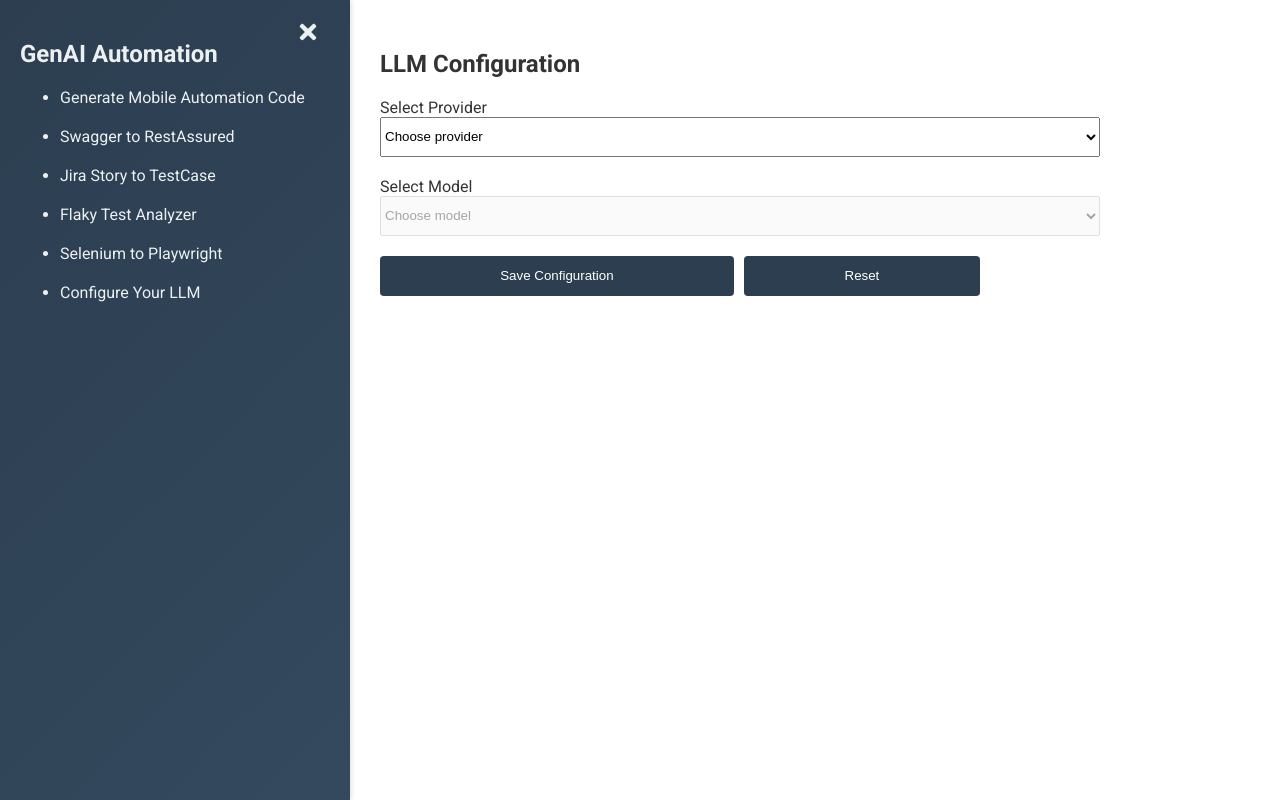
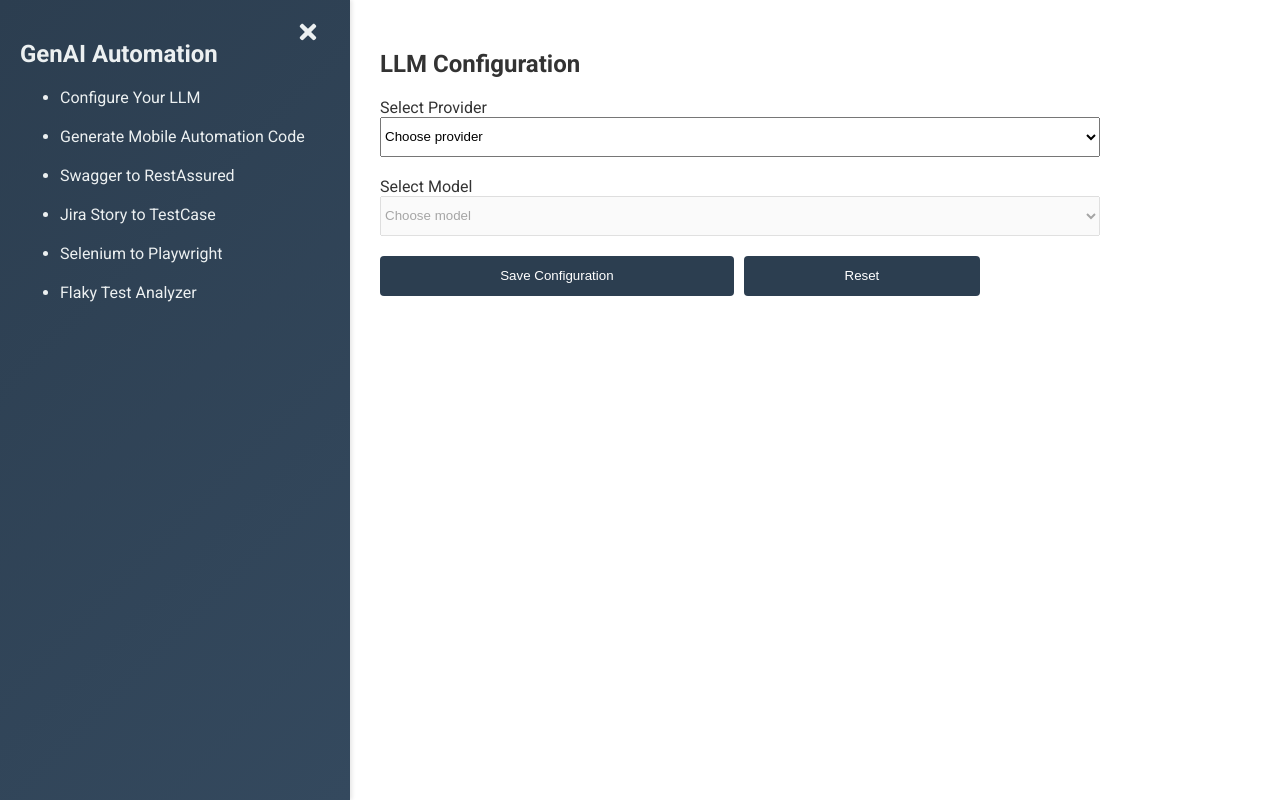
Before and after one commit to Anirudho747/AI-FE, a React (Create React App) app: page /ConfigurationTab in a window 1280 px wide. Built offline with nearby package versions, Linux system fonts and the light colour scheme.

Commit message:
Landing Page updated

```diff
--- a/src/App.js
+++ b/src/App.js
@@ -16,14 +16,14 @@ function App() {
         <Sidebar />
         <div className="main-content">
           <Routes>
+            <Route path="/ConfigurationTab" element={<ConfigurationTab />} />
             <Route path="/generate" element={<SwaggerToRestAssuredPage />} />
             <Route path="/dom-to-appiumcode" element={<MobileDomToAppiumCode7 />} />
             <Route path="/description-to-testcase" element={<GenerateTestFromDesign />} />
             <Route path="/selenium-to-playwright" element={<SeleniumToPlaywrightPage />} />
             <Route path="/flaky-analyzer" element={<FlakyAnalyzerTab />} />
+            {/* Default route */}
             <Route path="/ConfigurationTab" element={<ConfigurationTab />} />
-            {/* Default route */}
-            <Route path="/" element={<SwaggerToRestAssuredPage />} />
           </Routes>
         </div>
       </div>
--- a/src/components/Sidebar.js
+++ b/src/components/Sidebar.js
@@ -15,6 +15,11 @@ function Sidebar() {
           <h2>GenAI Automation</h2>
             <ul>
                 <li className="sidebar-item">
+                    <Link to="/ConfigurationTab" className="sidebar-link">
+                        Configure Your LLM
+                    </Link>
+                </li>
+                <li className="sidebar-item">
                     <Link to="/dom-to-appiumcode" className="sidebar-link">
                         Generate Mobile Automation Code
                     </Link>
@@ -30,18 +35,13 @@ function Sidebar() {
                     </Link>
                 </li>
                 <li className="sidebar-item">
-                    <Link to="/flaky-analyzer" className="sidebar-link">
-                        Flaky Test Analyzer
-                    </Link>
-                </li>
-                <li className="sidebar-item">
                     <Link to="/selenium-to-playwright" className="sidebar-link">
                         Selenium to Playwright
                     </Link>
                 </li>
                 <li className="sidebar-item">
-                    <Link to="/ConfigurationTab" className="sidebar-link">
-                        Configure Your LLM
+                    <Link to="/flaky-analyzer" className="sidebar-link">
+                        Flaky Test Analyzer
                     </Link>
                 </li>
             </ul>
```
